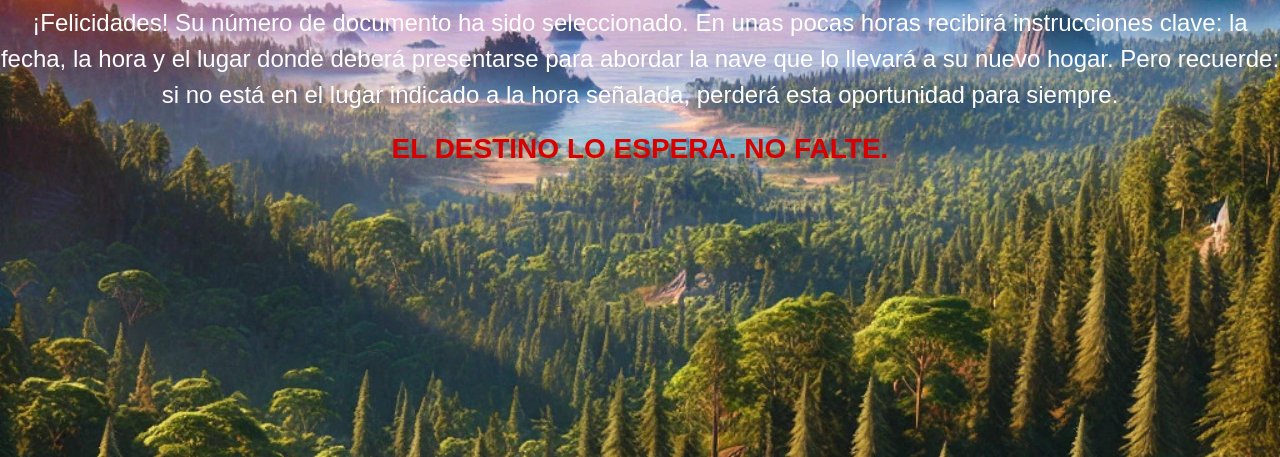
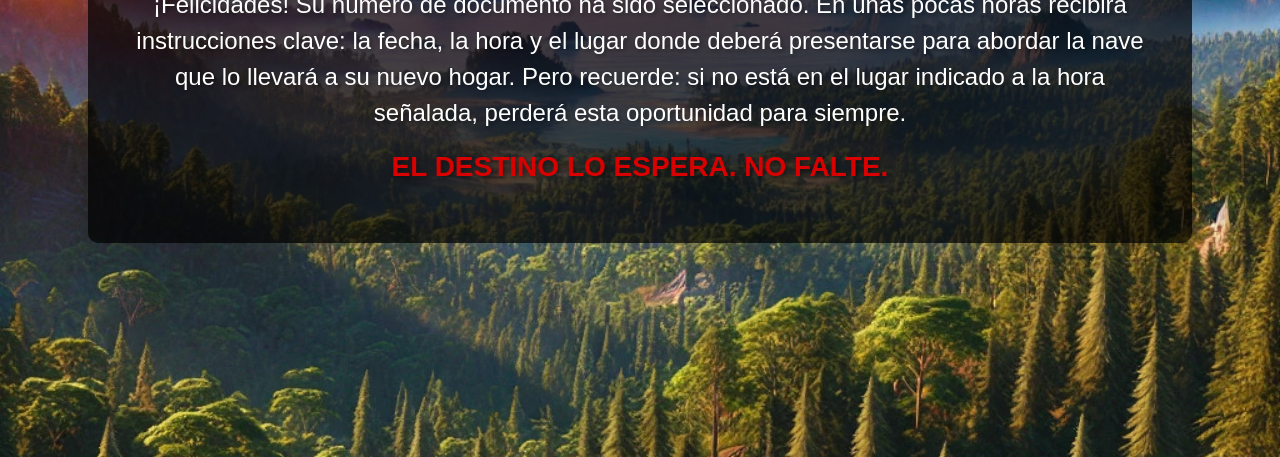
Before and after one commit to Zewapo/Sorteo-instrucciones, a plain HTML site: page index.html in a window 1280 px wide. Shown: the part 343-800 px from the top of the page. Drawn offline with Linux system fonts and the light colour scheme.

Commit message:
Update index.html

```diff
--- a/index.html
+++ b/index.html
@@ -24,12 +24,12 @@
 
         /* Estilo para el contenedor principal */
         .container {
-            /*background: rgba(0, 0, 0, 0.7); /* Fondo semitransparente */
-            /*padding: 40px;
+            background: rgba(0, 0, 0, 0.7); /* Fondo semitransparente */
+            padding: 40px;
             border-radius: 10px;
             max-width: 80%;
-            /*text-shadow: 2px 2px 4px rgba(0, 0, 0, 0.7); /* Sombra para el texto */
-            /*color: white;
+            text-shadow: 2px 2px 4px rgba(0, 0, 0, 0.4); /* Sombra para el texto */
+            color: white;
         }
 
         /* Título */
```
